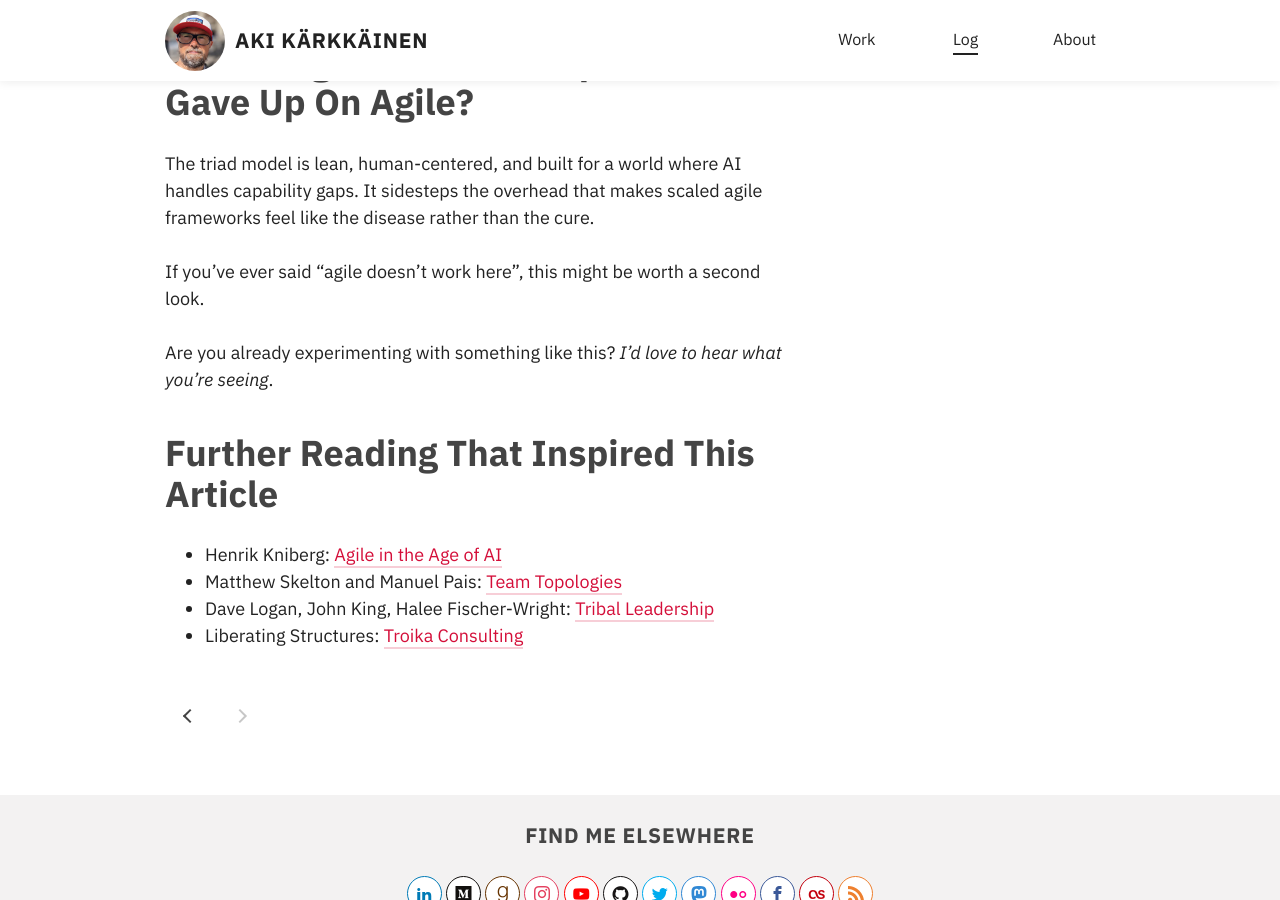
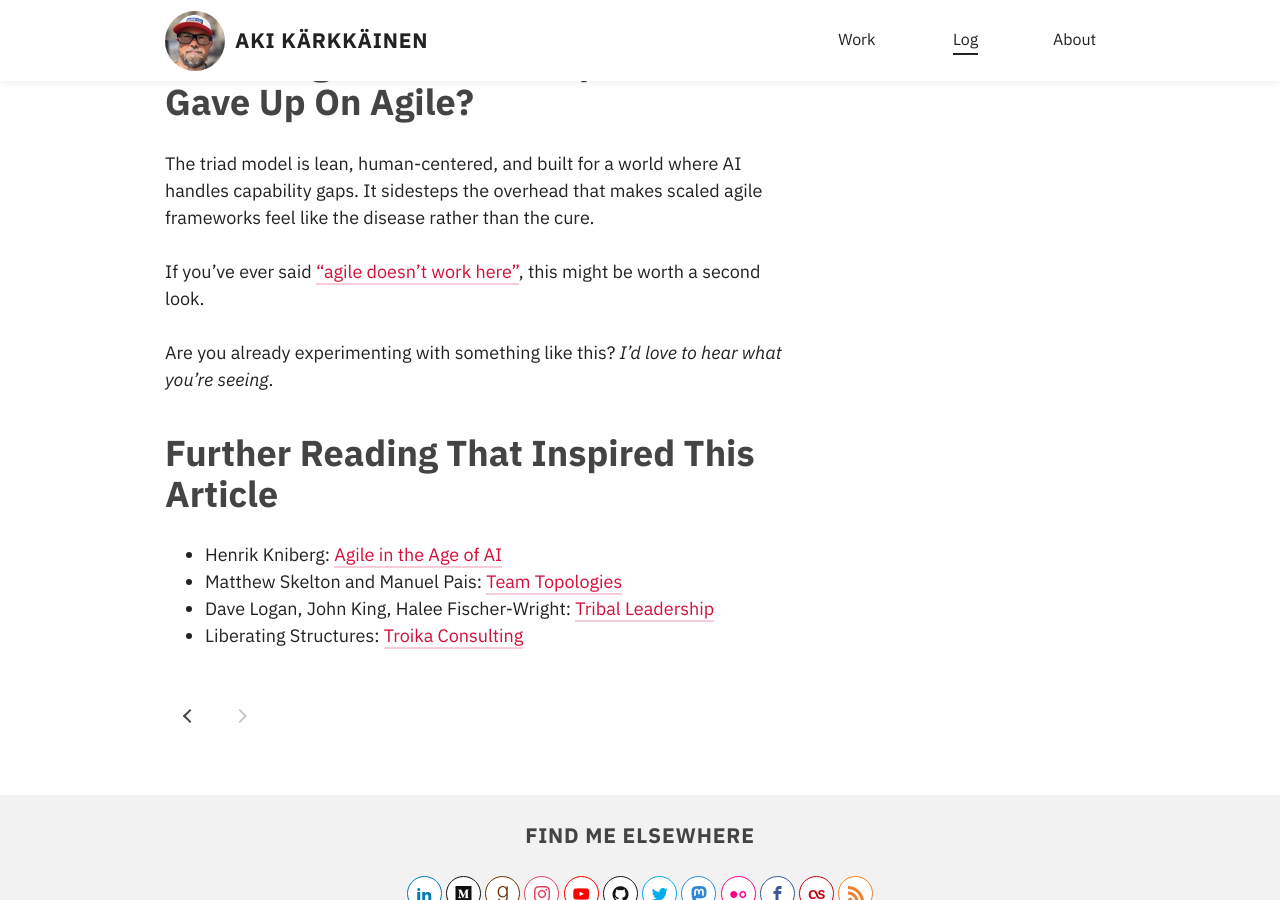
Before and after one commit to akikoo/akikoo.github.io, a Jekyll site: the page built from _posts/2026-04-19-AI-empowered-triads.html, in a window 1280 px wide and 900 px high, scrolled down 2577 px. Built offline with Jekyll 4.4.1, drawn with Linux system fonts in a browser that asks for light colours; some web fonts are replaced; some of the changed lines change nothing that is shown.

Commit message:
Add link

```diff
--- a/_posts/2026-04-19-AI-empowered-triads.html
+++ b/_posts/2026-04-19-AI-empowered-triads.html
@@ -46,7 +46,7 @@ image:
 
 <h2>Is This Agile For The People Who Gave Up On Agile?</h2>
 <p>The triad model is lean, human-centered, and built for a world where AI handles capability gaps. It sidesteps the overhead that makes scaled agile frameworks feel like the disease rather than the cure.</p>
-<p>If you’ve ever said <q>agile doesn’t work here</q>, this might be worth a second look.</p>
+<p>If you’ve ever said <a href="/log/2024/01/24/uncovering-agile/">“agile doesn’t work here”</a>, this might be worth a second look.</p>
 <p>Are you already experimenting with something like this? <em>I’d love to hear what you’re seeing</em>.</p>
 
 <h2>Further Reading That Inspired This Article</h2>
```
